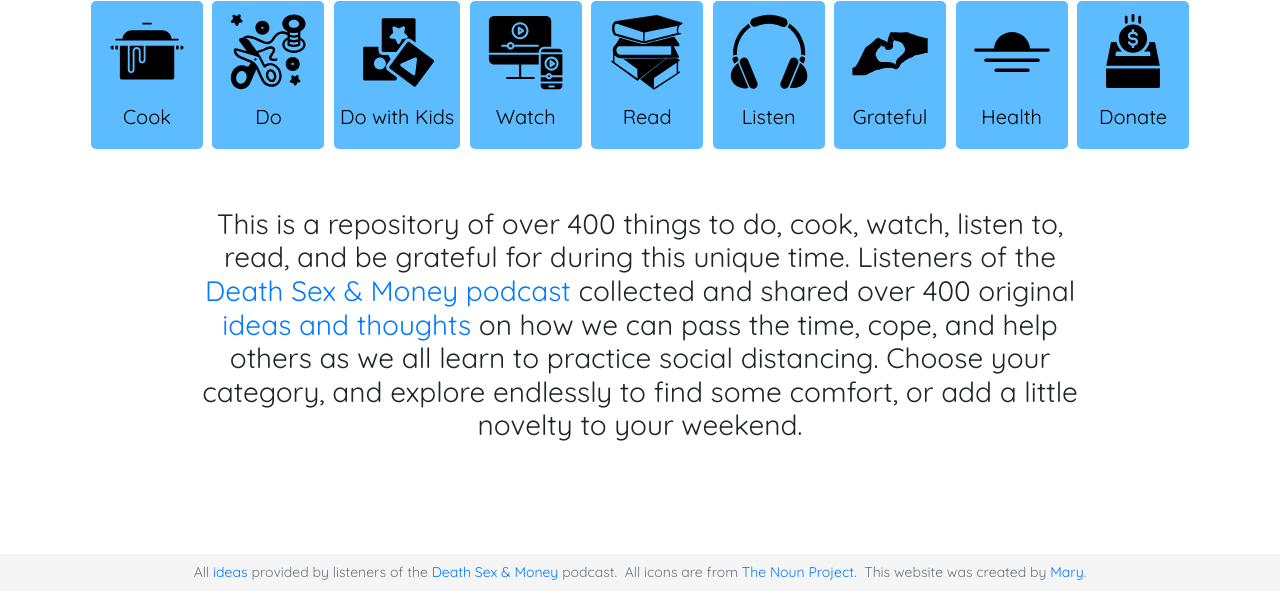
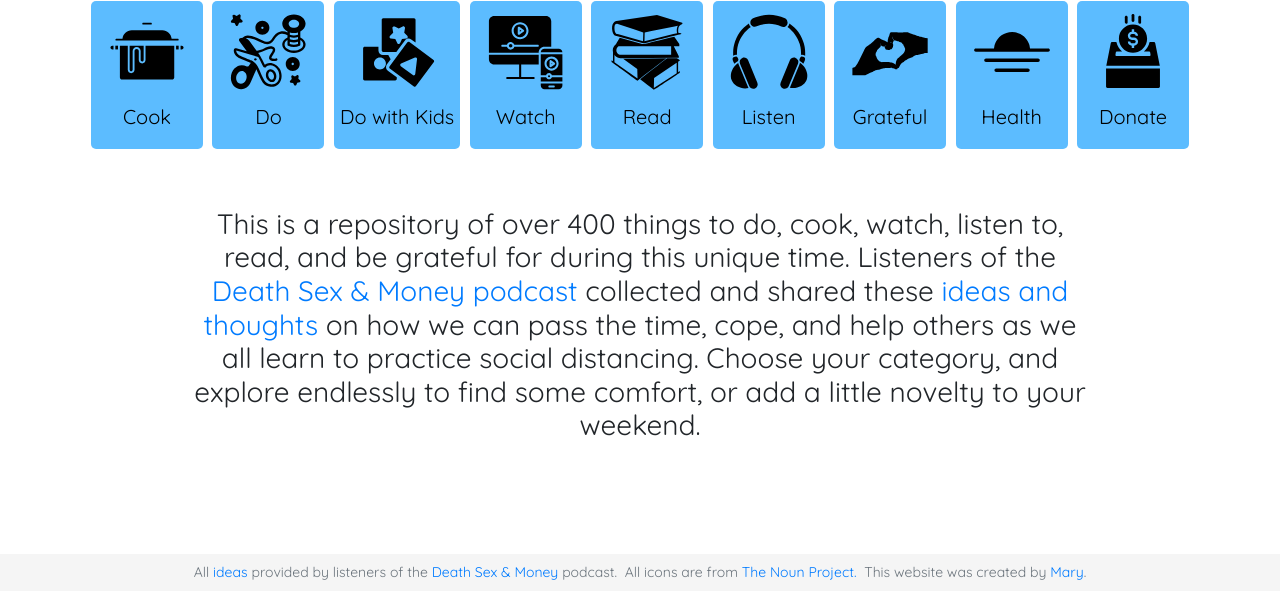
Before and after one commit to maryeleanor/ideas_flask_app, a Flask app: page / in a window 1280 px wide. Shown: the part 212-803 px from the top of the page. Run offline with Flask 2, Linux system fonts and the light colour scheme; some libraries are stand-ins or nearby versions; some web fonts are replaced.

Commit message:
edited copy

```diff
--- a/ideas/templates/index.html
+++ b/ideas/templates/index.html
@@ -67,7 +67,7 @@
         <div class="about">
                 <h3>    This is a repository of over 400 things to do, cook, watch, listen to, read, and be grateful for during this unique time.
                         Listeners of the <a target="_blank" href="https://www.wnycstudios.org/podcasts/deathsexmoney">Death Sex & Money podcast</a>
-                        collected and shared over 400 original
+                        collected and shared these
                         <a target="_blank" href="https://docs.google.com/spreadsheets/d/1npe706TWTCzg9LzP_Jydso_w5rRbCxbwDQp-bUaB44E/">ideas and thoughts</a>
                         on how we can pass the time, cope, and help others as we all learn to practice social distancing. Choose your category, and explore
                         endlessly to find some comfort, or add a little novelty to your weekend.
```
